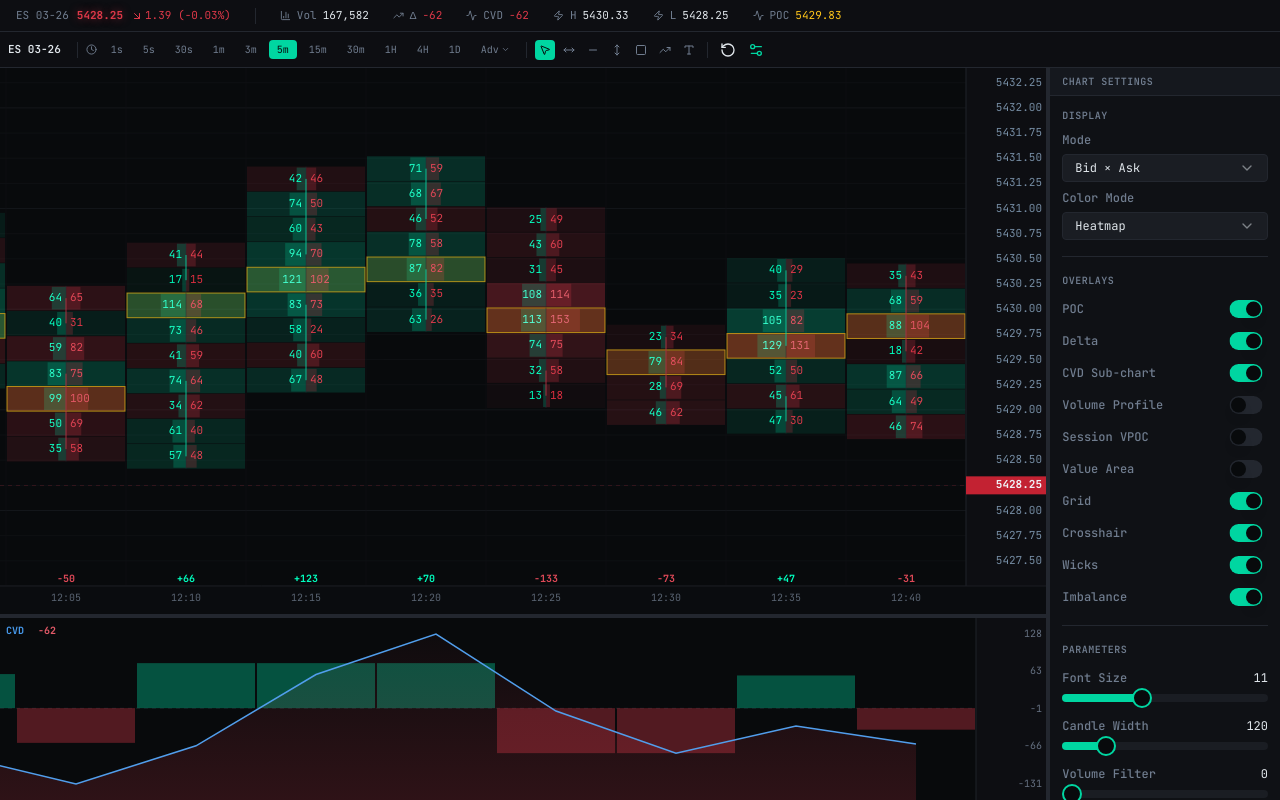
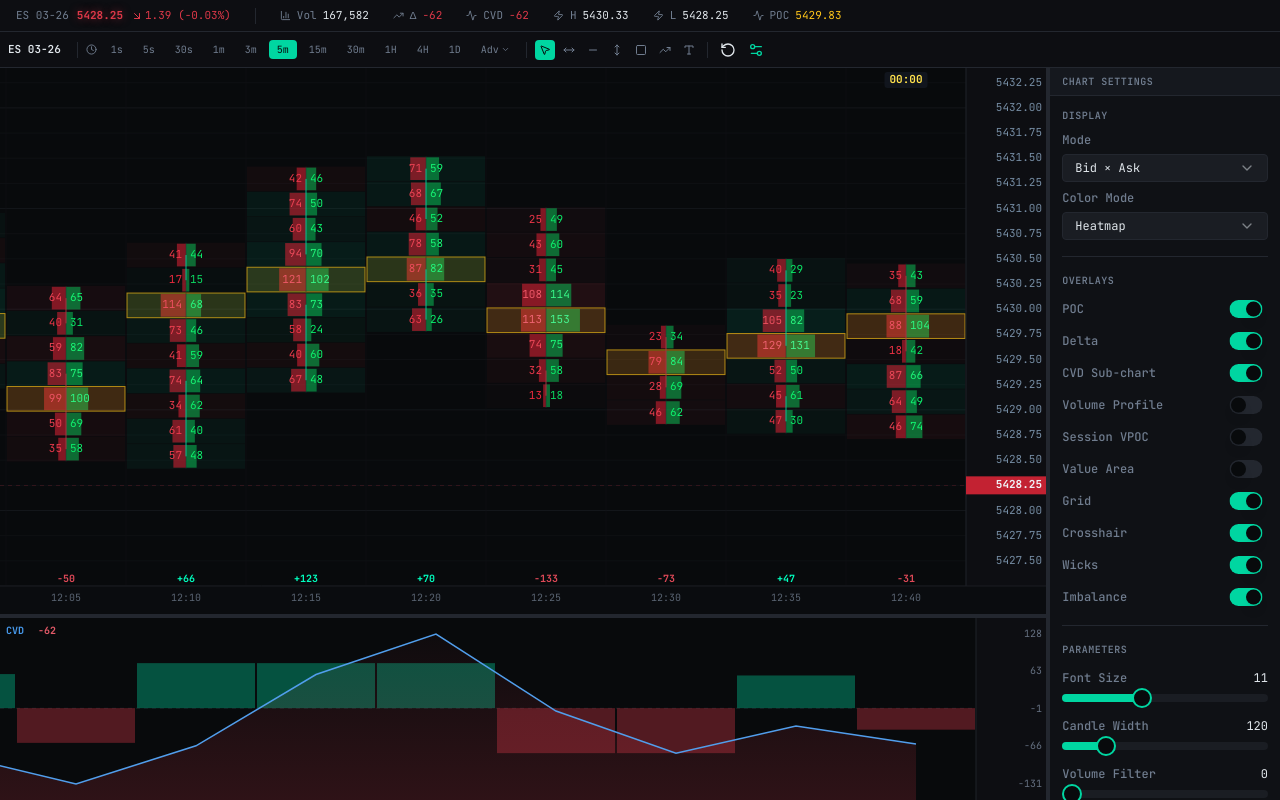
Before and after one commit to craiggitts88/Orderflow-Charting, a React (Vite) app: page / in a window 1280 px wide. Built offline with nearby package versions, Linux system fonts and the light colour scheme; the HTML template or start-up script is replaced by a standard one.

Commit message:
feat: countdown timer, sell=red/buy=green flip, histogram visibility fix, strong imbalance tier

```diff
--- a/src/components/FootprintChart.tsx
+++ b/src/components/FootprintChart.tsx
@@ -29,6 +29,21 @@ const TIME_AXIS_H = 28;
 const MIN_CANDLE_W = 20;
 const MAX_CANDLE_W = 400;
 let nextDrawingId = 1;
+
+// Helper: rounded rect path
+function roundRect(ctx: CanvasRenderingContext2D, x: number, y: number, w: number, h: number, r: number) {
+  ctx.beginPath();
+  ctx.moveTo(x + r, y);
+  ctx.lineTo(x + w - r, y);
+  ctx.arcTo(x + w, y, x + w, y + r, r);
+  ctx.lineTo(x + w, y + h - r);
+  ctx.arcTo(x + w, y + h, x + w - r, y + h, r);
+  ctx.lineTo(x + r, y + h);
+  ctx.arcTo(x, y + h, x, y + h - r, r);
+  ctx.lineTo(x, y + r);
+  ctx.arcTo(x, y, x + r, y, r);
+  ctx.closePath();
+}
 
 const FootprintChart: React.FC<FootprintChartProps> = ({ candles, settings }) => {
   const canvasRef = useRef<HTMLCanvasElement>(null);
@@ -157,29 +172,29 @@ const FootprintChart: React.FC<FootprintChartProps> = ({ candles, settings }) =>
         const bidBarW = maxVol > 0 ? (row.bidVolume / maxVol) * halfW : 0;
         const askBarW = maxVol > 0 ? (row.askVolume / maxVol) * halfW : 0;
 
-        // Background color
+        // Background cell tint — kept subtle so histogram bars are visible on top
         if (settings.colorMode === "heatmap") {
-          const alpha = Math.min(0.3, vI * 0.35);
+          const alpha = Math.min(0.12, vI * 0.14);
           ctx.fillStyle = row.delta > 0
             ? `hsla(165,100%,42%,${alpha})`
             : `hsla(354,70%,54%,${alpha})`;
           ctx.fillRect(x + 1, y - rowH / 2, innerW, rowH);
         } else if (settings.colorMode === "deltaFlow") {
           const dRatio = row.totalVolume > 0 ? row.delta / row.totalVolume : 0;
-          ctx.fillStyle = `hsla(${dRatio > 0 ? 165 : 354},80%,45%,${Math.min(0.5, Math.abs(dRatio) * 0.6)})`;
+          ctx.fillStyle = `hsla(${dRatio > 0 ? 165 : 354},80%,45%,${Math.min(0.22, Math.abs(dRatio) * 0.28)})`;
           ctx.fillRect(x + 1, y - rowH / 2, innerW, rowH);
         } else if (settings.colorMode === "gradient") {
-          ctx.fillStyle = `hsla(210,60%,50%,${vI * 0.3})`;
+          ctx.fillStyle = `hsla(210,60%,50%,${vI * 0.12})`;
           ctx.fillRect(x + 1, y - rowH / 2, innerW, rowH);
         } else if (settings.colorMode === "solid") {
-          ctx.fillStyle = "hsla(210,20%,20%,0.4)";
+          ctx.fillStyle = "hsla(210,20%,20%,0.2)";
           ctx.fillRect(x + 1, y - rowH / 2, innerW, rowH);
         }
 
-        // Volume bars (bid left, ask right of centre)
-        ctx.fillStyle = "hsla(165,100%,42%,0.22)";
+        // Volume histogram bars — bid (SELL) = RED on left, ask (BUY) = GREEN on right
+        ctx.fillStyle = "hsla(354,80%,52%,0.52)";
         ctx.fillRect(midX - bidBarW, y - rowH / 2 + 1, bidBarW, rowH - 2);
-        ctx.fillStyle = "hsla(354,70%,54%,0.22)";
+        ctx.fillStyle = "hsla(145,90%,40%,0.52)";
         ctx.fillRect(midX, y - rowH / 2 + 1, askBarW, rowH - 2);
 
         // POC
@@ -191,13 +206,24 @@ const FootprintChart: React.FC<FootprintChartProps> = ({ candles, settings }) =>
           ctx.strokeRect(x + 1, y - rowH / 2, innerW, rowH);
         }
 
-        // Imbalance
+        // Imbalance highlight — normal tier + strong tier
         if (settings.highlightImbalance && row.bidVolume > 0 && row.askVolume > 0) {
           const ratio = Math.max(row.bidVolume / row.askVolume, row.askVolume / row.bidVolume);
           if (ratio >= settings.imbalanceRatio) {
-            const isAsk = row.askVolume > row.bidVolume;
-            ctx.fillStyle = isAsk ? "hsla(354,70%,54%,0.25)" : "hsla(165,100%,42%,0.25)";
-            ctx.fillRect(x + 1, y - rowH / 2, innerW, rowH);
+            const askDominant = row.askVolume > row.bidVolume;
+            const isStrong = ratio >= settings.imbalanceStrongRatio;
+            if (isStrong) {
+              // Strong imbalance: bright filled border highlight
+              ctx.fillStyle = askDominant ? "hsla(145,90%,40%,0.30)" : "hsla(354,80%,52%,0.30)";
+              ctx.fillRect(x + 1, y - rowH / 2, innerW, rowH);
+              ctx.strokeStyle = askDominant ? "hsla(145,100%,55%,0.8)" : "hsla(354,100%,62%,0.8)";
+              ctx.lineWidth = 1;
+              ctx.strokeRect(x + 1, y - rowH / 2, innerW, rowH);
+            } else {
+              // Normal imbalance: subtle tint
+              ctx.fillStyle = askDominant ? "hsla(145,80%,42%,0.18)" : "hsla(354,70%,54%,0.18)";
+              ctx.fillRect(x + 1, y - rowH / 2, innerW, rowH);
+            }
           }
         }
 
@@ -209,9 +235,10 @@ const FootprintChart: React.FC<FootprintChartProps> = ({ candles, settings }) =>
           if (settings.displayMode === "bidAsk") {
             const bidStr = row.bidVolume > settings.volumeFilter ? row.bidVolume.toString() : "";
             const askStr = row.askVolume > settings.volumeFilter ? row.askVolume.toString() : "";
-            ctx.fillStyle = `hsl(165,100%,${45 + vI * 22}%)`;
+            // bid = SELL = RED on left;  ask = BUY = GREEN on right
+            ctx.fillStyle = `hsl(354,80%,${52 + vI * 14}%)`;
             ctx.textAlign = "right"; ctx.fillText(bidStr, midX - 4, y);
-            ctx.fillStyle = `hsl(354,70%,${50 + vI * 15}%)`;
+            ctx.fillStyle = `hsl(145,90%,${42 + vI * 20}%)`;
             ctx.textAlign = "left"; ctx.fillText(askStr, midX + 4, y);
             // centre divider
             ctx.strokeStyle = "hsl(220,14%,18%)";
@@ -235,12 +262,35 @@ const FootprintChart: React.FC<FootprintChartProps> = ({ candles, settings }) =>
 
           } else if (settings.displayMode === "bidAskDelta") {
             const third = innerW / 3;
-            ctx.fillStyle = "hsl(165,100%,50%)";
+            // bid = SELL = RED;  ask = BUY = GREEN
+            ctx.fillStyle = "hsl(354,80%,58%)";
             ctx.textAlign = "center"; ctx.fillText(row.bidVolume.toString(), x + third * 0.5 + 1, y);
-            ctx.fillStyle = "hsl(354,70%,58%)";
+            ctx.fillStyle = "hsl(145,90%,48%)";
             ctx.fillText(row.askVolume.toString(), x + third * 1.5 + 1, y);
-            ctx.fillStyle = row.delta >= 0 ? "hsl(165,100%,50%)" : "hsl(354,70%,58%)";
+            ctx.fillStyle = row.delta >= 0 ? "hsl(145,90%,48%)" : "hsl(354,80%,58%)";
             ctx.fillText((row.delta > 0 ? "+" : "") + row.delta, x + third * 2.5 + 1, y);
+          }
+
+          // Strong imbalance — bold white text override
+          if (settings.highlightImbalance && row.bidVolume > 0 && row.askVolume > 0) {
+            const ratio = Math.max(row.bidVolume / row.askVolume, row.askVolume / row.bidVolume);
+            if (ratio >= settings.imbalanceStrongRatio) {
+              ctx.font = `bold ${settings.fontSize}px "JetBrains Mono",monospace`;
+              ctx.fillStyle = "rgba(255,255,255,0.95)";
+              ctx.textBaseline = "middle";
+              if (settings.displayMode === "bidAsk") {
+                const bs = row.bidVolume > settings.volumeFilter ? row.bidVolume.toString() : "";
+                const as_ = row.askVolume > settings.volumeFilter ? row.askVolume.toString() : "";
+                ctx.textAlign = "right"; ctx.fillText(bs, midX - 4, y);
+                ctx.textAlign = "left"; ctx.fillText(as_, midX + 4, y);
+              } else if (settings.displayMode === "delta") {
+                ctx.textAlign = "center";
+                ctx.fillText((row.delta > 0 ? "+" : "") + row.delta, midX, y);
+              } else {
+                ctx.textAlign = "center";
+                ctx.fillText(row.totalVolume.toString(), midX, y);
+              }
+            }
           }
         }
       });
@@ -269,6 +319,40 @@ const FootprintChart: React.FC<FootprintChartProps> = ({ candles, settings }) =>
         ctx.fillText((candle.totalDelta > 0 ? "+" : "") + candle.totalDelta, midX, chartH - 2);
       }
     });
+
+    // ⏱ Candle Countdown Timer — shown above the last (current) candle
+    if (candles.length >= 2) {
+      const candleDuration = candles[candles.length - 1].timestamp - candles[candles.length - 2].timestamp;
+      const nextCandleTime = candles[candles.length - 1].timestamp + candleDuration;
+      const remainingMs = Math.max(0, nextCandleTime - Date.now());
+      const totalSecs = Math.floor(remainingMs / 1000);
+      const hrs = Math.floor(totalSecs / 3600);
+      const mins = Math.floor((totalSecs % 3600) / 60);
+      const secs = totalSecs % 60;
+      const timerStr = hrs > 0
+        ? `${hrs}:${mins.toString().padStart(2, "0")}:${secs.toString().padStart(2, "0")}`
+        : `${mins.toString().padStart(2, "0")}:${secs.toString().padStart(2, "0")}`;
+
+      // Position above the last visible candle, clamped to chart area
+      const lastCX = candleX(endIdx) + CW / 2;
+      const timerX = Math.max(40, Math.min(chartW - 40, lastCX));
+
+      ctx.font = `bold 11px "JetBrains Mono",monospace`;
+      const tw = ctx.measureText(timerStr).width + 10;
+      // Badge background
+      ctx.fillStyle = "hsla(220,25%,10%,0.88)";
+      roundRect(ctx, timerX - tw / 2, 4, tw, 16, 3);
+      ctx.fill();
+      // Text color: white normally, amber < 60s, yellow < 10s
+      ctx.fillStyle = remainingMs < 10_000
+        ? "hsl(50,100%,65%)"
+        : remainingMs < 60_000
+          ? "hsl(28,100%,60%)"
+          : "hsl(210,15%,72%)";
+      ctx.textAlign = "center";
+      ctx.textBaseline = "middle";
+      ctx.fillText(timerStr, timerX, 12);
+    }
 
     //  Volume Profile
     if (settings.showVolumeProfile) {
@@ -713,6 +797,12 @@ const FootprintChart: React.FC<FootprintChartProps> = ({ candles, settings }) =>
     return () => ro.disconnect();
   }, [scheduleRender]);
 
+  // Countdown timer — re-render every second to tick the clock
+  useEffect(() => {
+    const interval = setInterval(scheduleRender, 1000);
+    return () => clearInterval(interval);
+  }, [scheduleRender]);
+
   return (
     <div ref={containerRef} className="w-full h-full overflow-hidden relative select-none">
       <canvas ref={canvasRef} className="block" style={{ cursor: "crosshair" }} />
--- a/src/components/FootprintSettingsPanel.tsx
+++ b/src/components/FootprintSettingsPanel.tsx
@@ -125,6 +125,14 @@ const FootprintSettingsPanel: React.FC<FootprintSettingsPanelProps> = ({
           onChange={(v) => update({ imbalanceRatio: v })}
         />
         <SliderRow
+          label="Strong Imbalance"
+          value={settings.imbalanceStrongRatio}
+          min={2}
+          max={15}
+          step={0.5}
+          onChange={(v) => update({ imbalanceStrongRatio: v })}
+        />
+        <SliderRow
           label="Value Area %"
           value={settings.valueAreaPercent}
           min={50}
--- a/src/lib/footprintSettings.ts
+++ b/src/lib/footprintSettings.ts
@@ -17,6 +17,7 @@ export interface FootprintSettings {
   volumeFilter: number;
   highlightImbalance: boolean;
   imbalanceRatio: number;
+  imbalanceStrongRatio: number;
   showGrid: boolean;
   showCrosshair: boolean;
   candleWidth: number;
@@ -41,6 +42,7 @@ export const defaultSettings: FootprintSettings = {
   volumeFilter: 0,
   highlightImbalance: true,
   imbalanceRatio: 3,
+  imbalanceStrongRatio: 5,
   showGrid: true,
   showCrosshair: true,
   candleWidth: 120,
```
